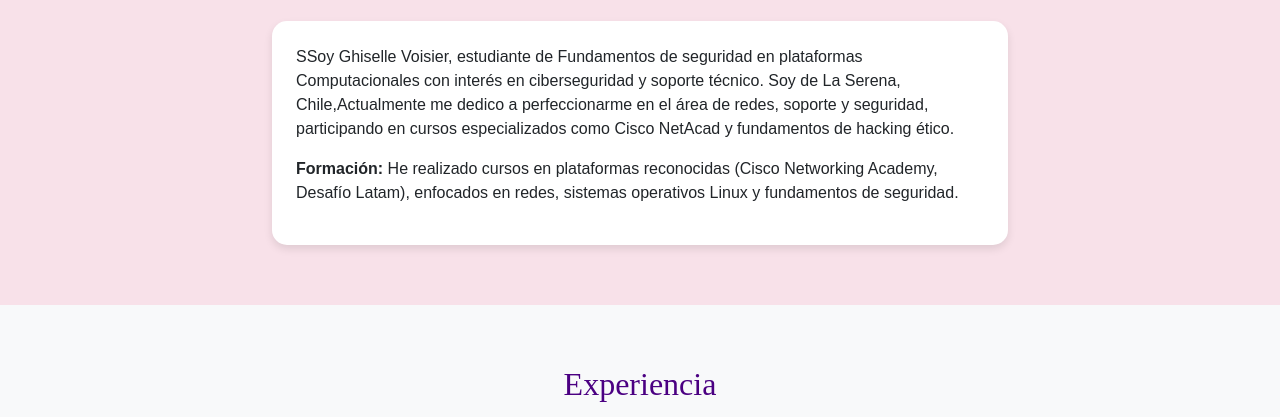
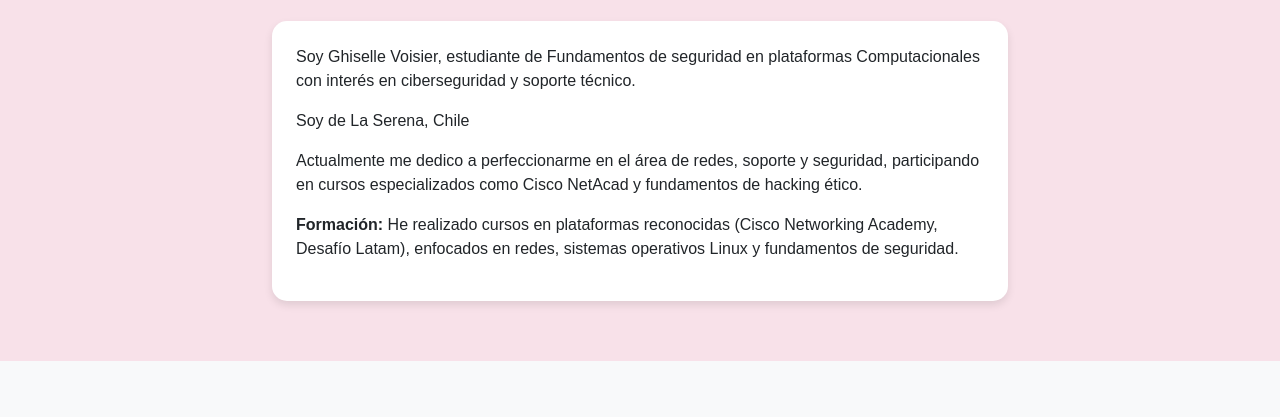
Before and after one commit to Ghise01/ghise01.github.io, a plain HTML site: page index.html in a window 1280 px wide. Shown: the part 383-800 px from the top of the page. Drawn offline with nearby package versions, Linux system fonts and the light colour scheme; a web font is replaced by a local one.

Commit message:
Update index.html

```diff
--- a/index.html
+++ b/index.html
@@ -110,7 +110,9 @@
             <div class="row">
                 <div class="col-md-8 mx-auto">
                     <div class="card p-4">
-                        <p>SSoy Ghiselle Voisier, estudiante de Fundamentos de seguridad en plataformas Computacionales con interés en ciberseguridad y soporte técnico. Soy de La Serena, Chile,Actualmente me dedico a perfeccionarme en el área de redes, soporte y seguridad, participando en cursos especializados como Cisco NetAcad y fundamentos de hacking ético.</p>
+                        <p>Soy Ghiselle Voisier, estudiante de Fundamentos de seguridad en plataformas Computacionales con interés en ciberseguridad y soporte técnico. </p>
+                        <p>Soy de La Serena, Chile </p>
+                        <p>Actualmente me dedico a perfeccionarme en el área de redes, soporte y seguridad, participando en cursos especializados como Cisco NetAcad y fundamentos de hacking ético. </p>
                         <p><strong>Formación:</strong> He realizado cursos en plataformas reconocidas (Cisco Networking Academy, Desafío Latam), enfocados en redes, sistemas operativos Linux y fundamentos de seguridad.</p>
                     </div>
                 </div>
```
